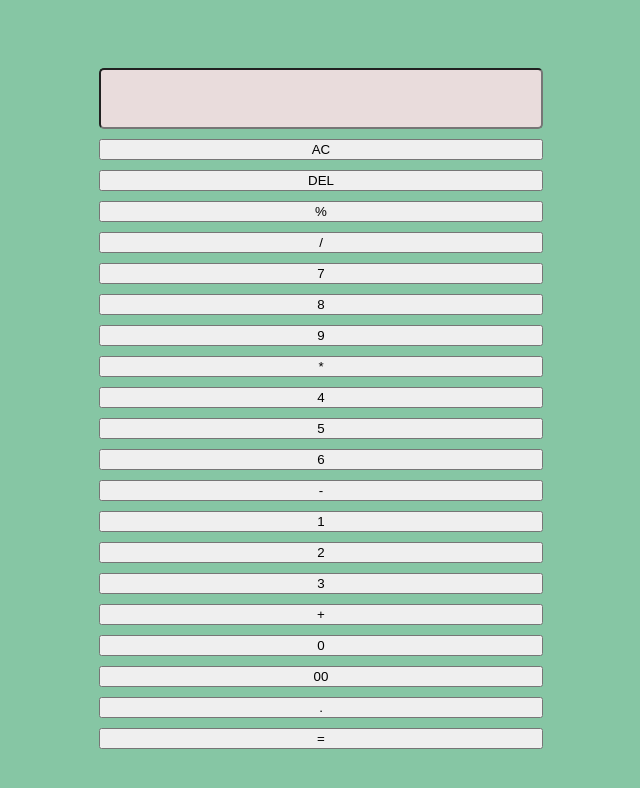
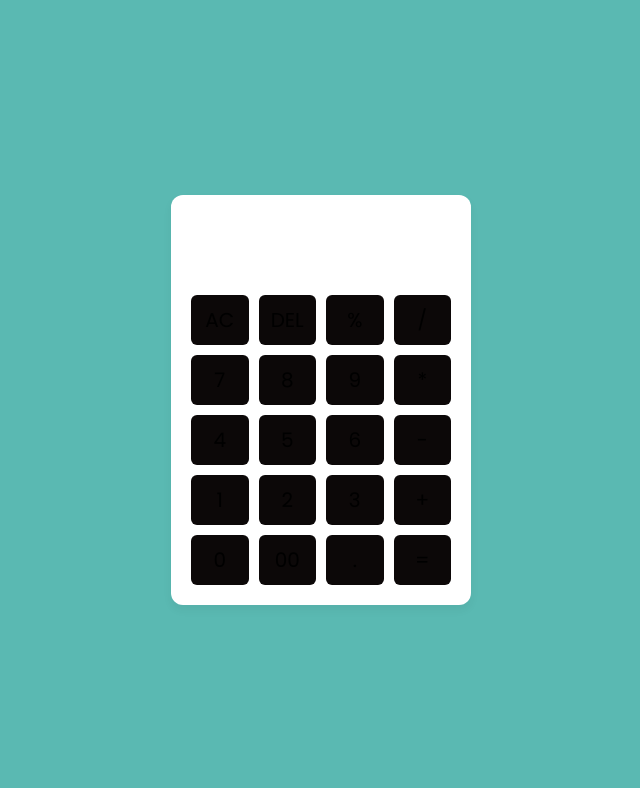
Before and after one commit to Mandaltapash/Full-stack-web-Development-Task-4-, a plain HTML site: page index.html in a window 1280 px wide. Shown: the whole page, without its empty margins (319-959 px from the left). Drawn offline with Linux system fonts and the light colour scheme.

Commit message:
Update style.css

```diff
--- a/style.css
+++ b/style.css
@@ -1,55 +1,60 @@
-body {
-    display: flex;
-    justify-content: center;
-    align-items: center;
-    height: 100vh;
-    background-color: hsl(148, 36%, 65%);
-    font-family: Arial, sans-serif;
+@import url("https://fonts.googleapis.com/css2?family=Poppins:wght@300;400;500;600;700&display=swap");
+* {
+    margin: 0;
+    padding: 0;
+    box-sizing: border-box;
+    font-family: "Poppins", sans-serif;
 }
 
-.calculator {
-    background-color: #100101;
-    border-radius: 10px;
-    box-shadow: 0 10px 20px rgba(186, 123, 123, 0.2);
-    width: 400px;
-    padding: 20px;
+body {
+    height: 100vh;
+    display: flex;
+    align-items: center;
+    justify-content: center;
+    background: #5ab9b2;
+}
+
+.container {
+    position: relative;
+    max-width: 300px;
+    width: 100%;
+    border-radius: 12px;
+    padding: 10px 20px 20px;
+    background: #fff;
+    box-shadow: 0 5px 10px rgba(0, 0, 0, 0.05);
 }
 
 .display {
-    background-color: #e9dcdc;
-    color: #0a0909;
-    font-size: 2rem;
+    height: 80px;
+    width: 100%;
+    outline: none;
+    border: none;
     text-align: right;
-    padding: 10px;
-    border-radius: 5px;
     margin-bottom: 10px;
+    font-size: 25px;
+    color: #000e1a;
+    pointer-events: none;
 }
 
 .buttons {
     display: grid;
-    grid-template-columns: repeat(41.5rem, 1fr);
-    gap: 10px;
+    grid-gap: 10px;
+    grid-template-columns: repeat(4, 1fr);
 }
 
-.btn {
-    padding: 20px;
-    font-size: 1.7rem;
+.buttons button {
+    padding: 10px;
+    border-radius: 6px;
     border: none;
-    border-radius: 5px;
-    background-color: #e6d7d7;
+    font-size: 20px;
     cursor: pointer;
+    background-color: hsl(0, 22%, 4%);
 }
 
-.btn:hover {
-    background-color: #eae0e0;
+.buttons button:active {
+    transform: scale(0.99);
 }
 
-.equal {
-    grid-column: span 4;
-    background-color: #073632;
-    color: #c5c2c2;
+.operator {
+    color: #000000;
 }
-
-.equal:hover {
-    background-color: #1976D2;
-}
```
